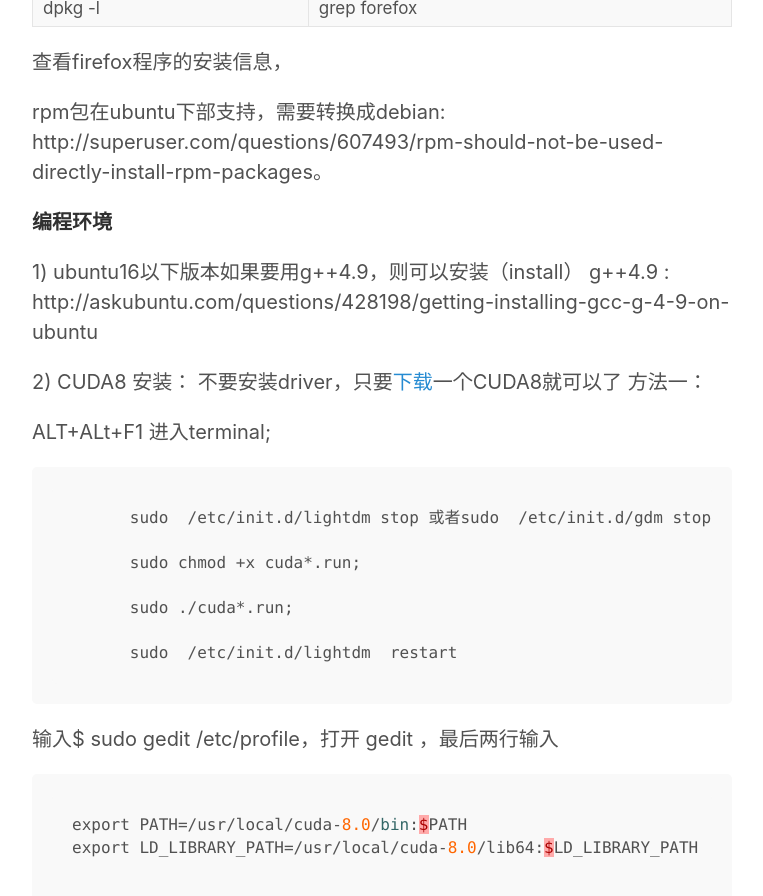
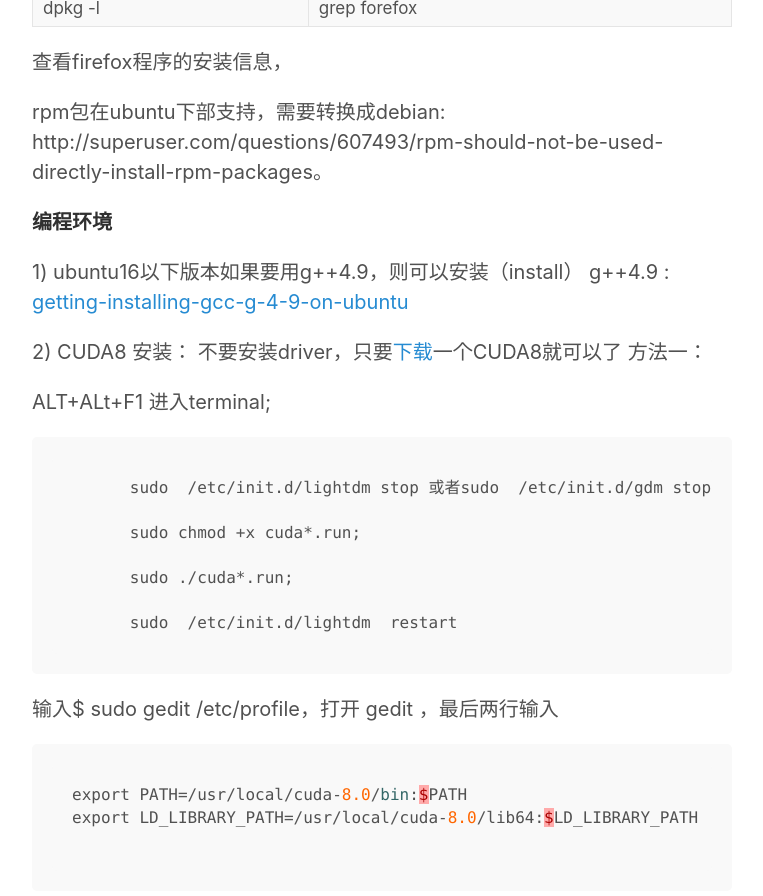
Before and after one commit to hwdong/hwdong-old.github.io, a Jekyll site: the page built from _posts/2017-01-01-install ubuntu on windows.md, in a window 1280 px wide and 900 px high, scrolled down 2868 px. Shown: the top 896 px of the window, without its empty margins (258-1021 px from the left). Built offline with Jekyll 4.4.1, drawn with Linux system fonts in a browser that asks for light colours; comment, search, counter and statistics services are not loaded; some of the changed lines change nothing that is shown.

Commit message:
2017-01-01

```diff
--- a/_posts/2017-01-01-install ubuntu on windows.md
+++ b/_posts/2017-01-01-install ubuntu on windows.md
@@ -77,7 +77,8 @@ d） 200M             logical ( 即逻辑分分区)            ext4
 
 **编程环境**
 
-1) ubuntu16以下版本如果要用g++4.9，则可以安装（install） g++4.9 : http://askubuntu.com/questions/428198/getting-installing-gcc-g-4-9-on-ubuntu
+1) ubuntu16以下版本如果要用g++4.9，则可以安装（install） g++4.9 :
+[getting-installing-gcc-g-4-9-on-ubuntu](http://askubuntu.com/questions/428198/getting-installing-gcc-g-4-9-on-ubuntu)
 
 2)  CUDA8 安装：
     不要安装driver，只要[下载](https://developer.nvidia.com/cuda-downloads)一个CUDA8就可以了
```
